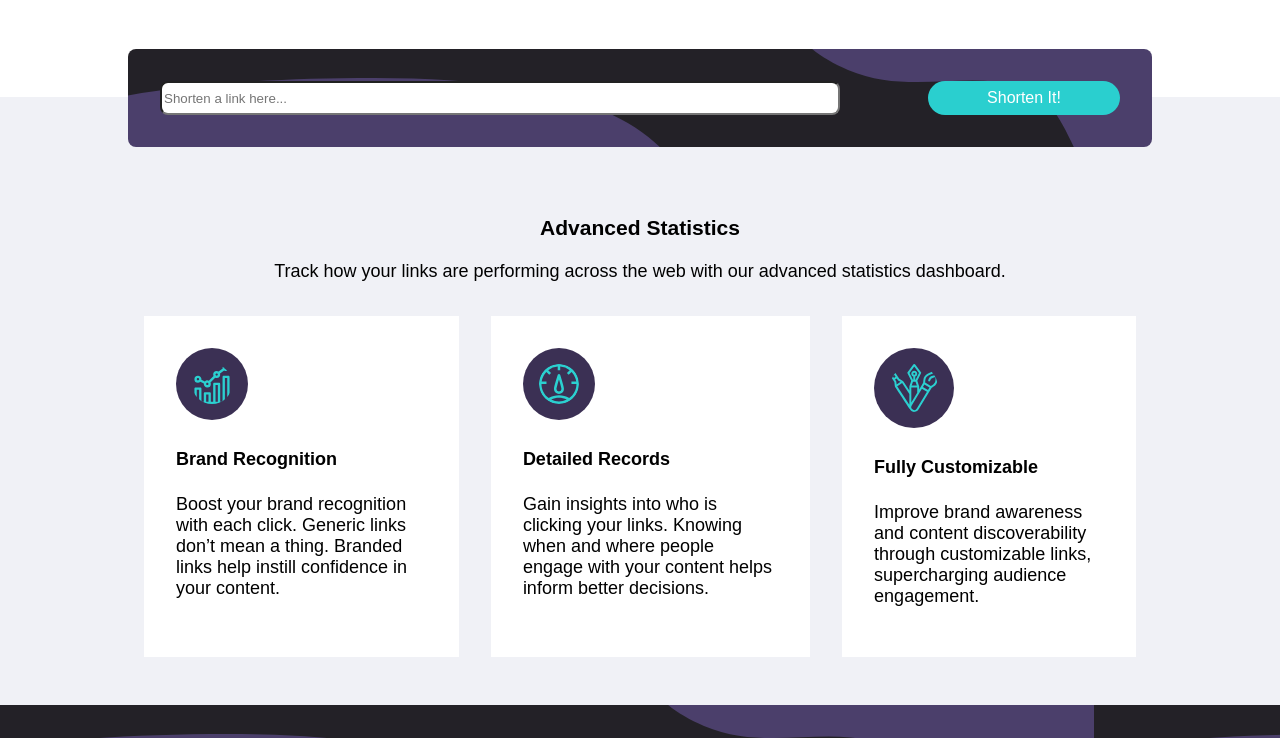
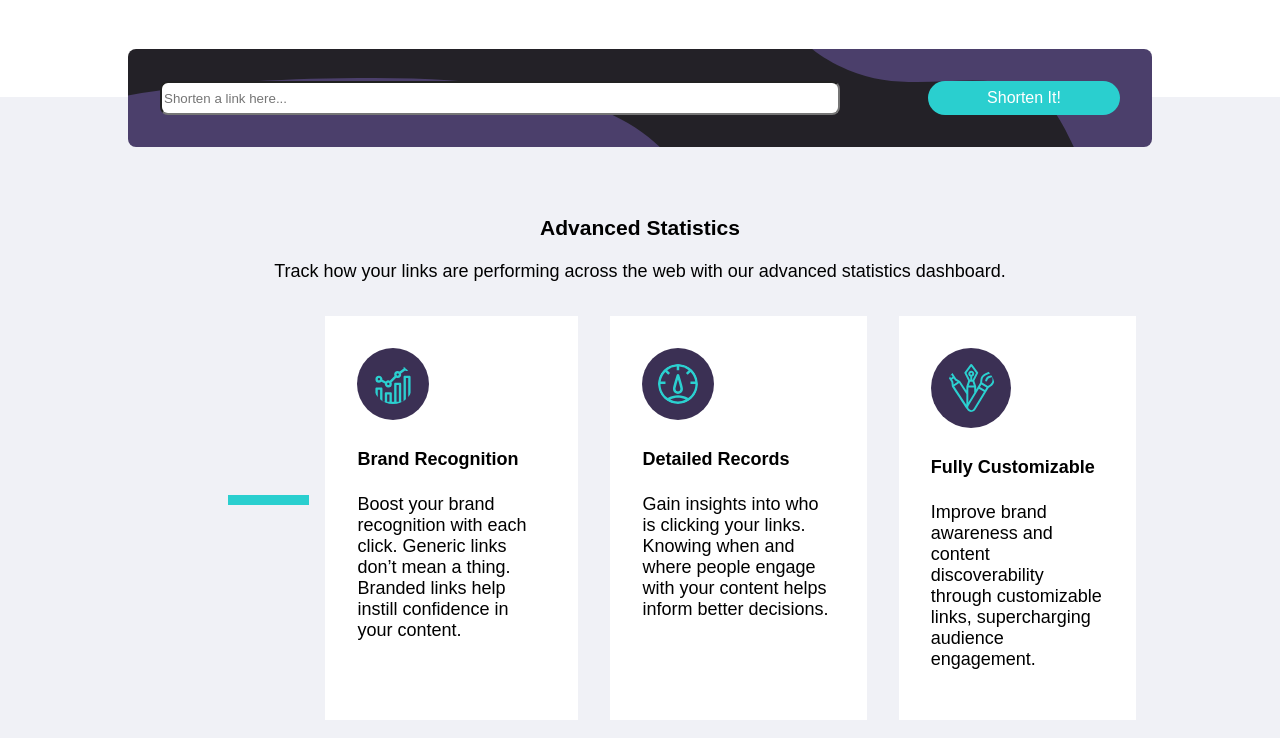
Before and after one commit to danpatrickoneill/url-shortening-api-master, a React (Create React App) app in the folder shortly/: page / in a window 1280 px wide. Shown: the part 584-1322 px from the top of the page. Built offline with nearby package versions, Linux system fonts and the light colour scheme.

Commit message:
Added cyan line between cards

```diff
--- a/shortly/src/components/MainContent.js
+++ b/shortly/src/components/MainContent.js
@@ -14,6 +14,19 @@ const MainContent = () => {
         statistics dashboard.
       </p>
       <div className='cards-wrapper'>
+        <svg className='desktop-line' height='300' width='1000'>
+          <line
+            x1='100'
+            y1='200'
+            x2='4000'
+            y2='200'
+            style={{
+              stroke: 'hsl(180, 66%, 49%)',
+              strokeWidth: 10,
+              position: 'absolute',
+            }}
+          />
+        </svg>
         <div className='card card-1'>
           <img src={graph} alt='A generic bar graph indicating growth' />
           <h4>Brand Recognition</h4>
```
